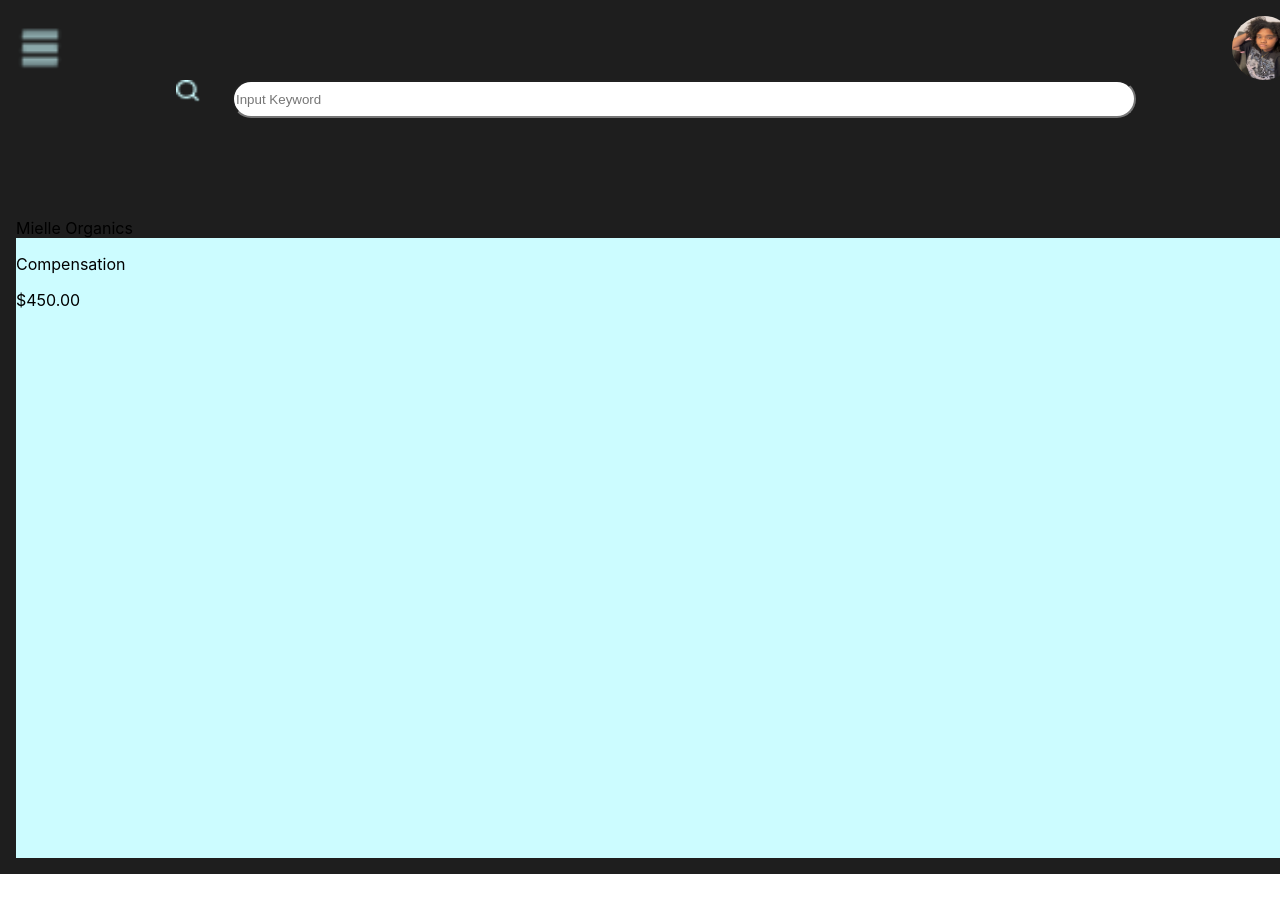
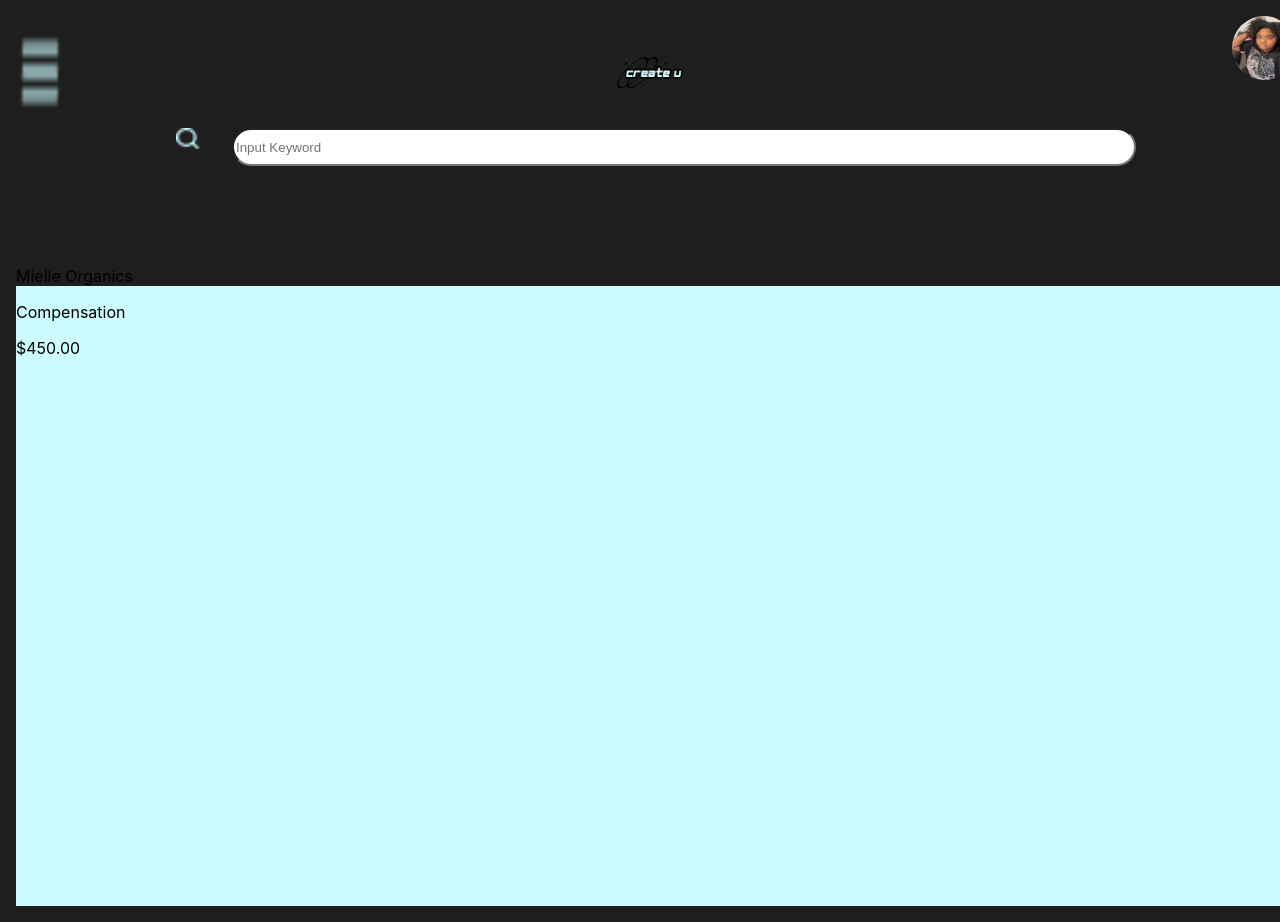
Before and after one commit to dacotah03/CreateU-Capstone, a React (Create React App) app: page /job-listing in a window 1280 px wide. Shown: the top 922 px of the page. Before the commit the page ends 874 px from the top, so only its background shows below. Built offline with nearby package versions, Linux system fonts and the light colour scheme.

Commit message:
working on modal

```diff
--- a/src/Pages/Listing/Listing.js
+++ b/src/Pages/Listing/Listing.js
@@ -2,12 +2,20 @@ import '../Listing/Listing.scss'
 import menu from '../../assets/icons/🦆 icon _menu_.png'
 import pfp from '../../assets/user.JPG'
 import search from '../../assets/icons/🦆 icon _search outline_.png'
+import logo from '../../assets/logo/CreateUlogo.png'
+import { navigate, useNavigate } from 'react-router'
 
 const Listing = () => {
+
+    const navigate = useNavigate();
+    const handleClick = () =>{
+        navigate('/dashboard')
+    }
     return (
         <div className='listing'>
             <div className='listing__top'>
                 <img className='listing__top-menu' src={menu}/>
+                <img className='listing__top-logo' src={logo} onClick={handleClick}/>
                 <img className='listing__top-userpfp' src={pfp}/>
             </div>
             <div className='listing__nav'>
--- a/src/Pages/Listing/Listing.scss
+++ b/src/Pages/Listing/Listing.scss
@@ -8,6 +8,9 @@
         justify-content: space-between;
         &-menu{
             width: 3rem;
+        }
+        &-logo{
+            width: 7rem;
         }
         &-userpfp{
             width: 4rem;
```
